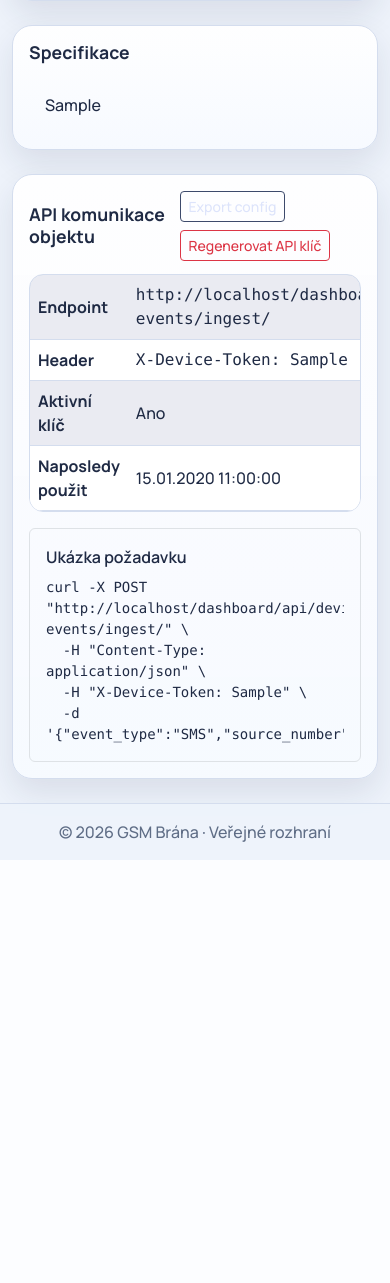
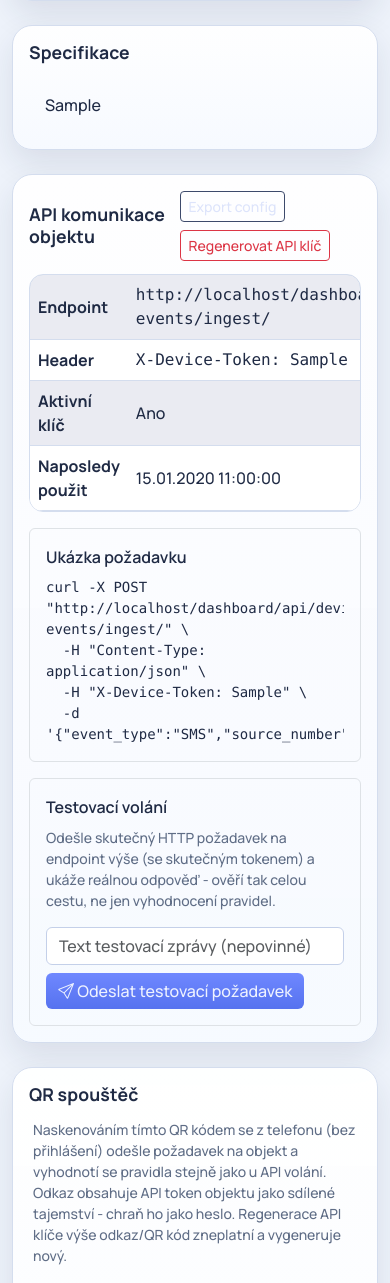
Before and after one commit to denyduck/gsm_gate, a Django app: page /dashboard/objects/1/ in a window 390 px wide. Shown: the part 1087-2370 px from the top of the page. Before the commit the page ends 1947 px from the top, so only its background shows below. Run offline with Django 5.2, Linux system fonts and the light colour scheme; a user stored in the database is signed in; tables that the repository leaves empty hold one stand-in row (values such as "Sample post"); some libraries are stand-ins or nearby versions.

Commit message:
feat: add device object test-call button and QR code trigger
Lets a device object's API endpoint be exercised for real (a genuine
HTTP round-trip with the object's actual token) from the detail page,
and adds a public token-secured QR/link trigger so scanning a phone
fires the same rule evaluation without needing to log in.

```diff
--- a/django_app/dashboard/templates/dashboard/device_object_detail.html
+++ b/django_app/dashboard/templates/dashboard/device_object_detail.html
@@ -97,5 +97,31 @@
   -H "X-Device-Token: {{ api_credential.token }}" \
   -d '{"event_type":"SMS","source_number":"{{ obj.id }}","message_body":"{{ obj.status_label|default:"test event" }}"}'</pre>
     </div>
+
+    <div class="p-3 border rounded mt-3">
+        <div class="fw-semibold mb-2">Testovací volání</div>
+        <p class="small text-muted-soft">Odešle skutečný HTTP požadavek na endpoint výše (se skutečným tokenem) a ukáže reálnou odpověď - ověří tak celou cestu, ne jen vyhodnocení pravidel.</p>
+        <form method="post" action="{% url 'device_object_test_call' obj.id %}" class="d-flex gap-2 flex-wrap align-items-start">
+            {% csrf_token %}
+            <input type="text" name="message" class="form-control" style="max-width: 360px;" placeholder="Text testovací zprávy (nepovinné)">
+            <button type="submit" class="btn btn-app-primary"><i class="bi bi-send"></i> Odeslat testovací požadavek</button>
+        </form>
+    </div>
+</section>
+
+<section class="app-panel mt-4">
+    <div class="panel-header"><h2 class="panel-title">QR spouštěč</h2></div>
+    <p class="small text-muted-soft px-1">
+        Naskenováním tímto QR kódem se z telefonu (bez přihlášení) odešle požadavek na objekt a vyhodnotí se pravidla stejně jako u API volání.
+        Odkaz obsahuje API token objektu jako sdílené tajemství - chraň ho jako heslo. Regenerace API klíče výše odkaz/QR kód zneplatní a vygeneruje nový.
+    </p>
+    <div class="d-flex gap-4 flex-wrap align-items-center p-3">
+        <img src="{% url 'device_object_qr_code' obj.id %}" alt="QR kód spouštěče objektu {{ obj.name }}" style="width: 200px; height: 200px; background: #fff; padding: 8px; border-radius: 8px;">
+        <div>
+            <div class="fw-semibold mb-1">Odkaz spouštěče</div>
+            <div class="mono small">{{ request.scheme }}://{{ request.get_host }}{% url 'device_object_trigger' api_credential.token %}</div>
+            <div class="small text-muted-soft mt-2">Volitelně lze text zprávy přizpůsobit parametrem <span class="mono">?msg=text</span> v odkazu.</div>
+        </div>
+    </div>
 </section>
 {% endblock %}
--- a/django_app/dashboard/urls.py
+++ b/django_app/dashboard/urls.py
@@ -40,7 +40,10 @@ urlpatterns = [
     path('objects/<int:pk>/delete/', views.device_object_delete, name='device_object_delete'),
     path('objects/<int:pk>/api-key/regenerate/', views.device_object_regenerate_api_key, name='device_object_regenerate_api_key'),
     path('objects/<int:pk>/api-config/export/', views.device_object_export_config, name='device_object_export_config'),
+    path('objects/<int:pk>/test-call/', views.device_object_test_call, name='device_object_test_call'),
+    path('objects/<int:pk>/qr-code/', views.device_object_qr_code, name='device_object_qr_code'),
 
     path('api/device-events/ingest/', views.device_event_ingest_api, name='device_event_ingest_api'),
+    path('t/<str:token>/', views.device_object_trigger, name='device_object_trigger'),
 
 ]
--- a/django_app/dashboard/views.py
+++ b/django_app/dashboard/views.py
@@ -1,8 +1,12 @@
 # logika pro zobrazení dashboardu a správu čísel
 # jinja2 šablony jsou v django_app/dashboard/templates/dashboard/
 
+import io
 import json
+from urllib import error as urllib_error
+from urllib import request as urllib_request
 
+import qrcode
 from django import forms
 from django.forms import modelform_factory
 from django.shortcuts import render, redirect, get_object_or_404
@@ -548,6 +552,99 @@ def device_object_export_config(request, pk):
     return response
 
 
+@login_required
+@permission_required('dashboard.view_deviceobject', raise_exception=True)
+@require_http_methods(['POST'])
+def device_object_test_call(request, pk):
+    """Skutečně zavolá reálný ingest endpoint reálným HTTP požadavkem se
+    skutečným tokenem objektu - ověří tak celou cestu (token, síť, ALLOWED_HOSTS
+    apod.), ne jen interní logiku vyhodnocení pravidel."""
+    obj = get_object_or_404(DeviceObject, pk=pk, owner=request.user)
+    credential, _ = DeviceObjectApiCredential.objects.get_or_create(
+        device_object=obj,
+        defaults={'token': DeviceObjectApiCredential.generate_token(), 'active': True},
+    )
+
+    test_message = request.POST.get('message', '').strip() or f'Testovací požadavek z detailu objektu „{obj.name}“.'
+    payload = json.dumps({
+        'event_type': 'API',
+        'source_number': str(obj.id),
+        'message_body': test_message,
+    }).encode('utf-8')
+
+    ingest_url = request.build_absolute_uri(reverse('device_event_ingest_api'))
+    req = urllib_request.Request(
+        ingest_url,
+        data=payload,
+        headers={'Content-Type': 'application/json', 'X-Device-Token': credential.token},
+        method='POST',
+    )
+    try:
+        with urllib_request.urlopen(req, timeout=8) as resp:
+            body = resp.read().decode('utf-8')
+            messages.success(request, f'Testovací požadavek proběhl úspěšně (HTTP {resp.status}): {body}')
+    except urllib_error.HTTPError as exc:
+        body = exc.read().decode('utf-8')
+        messages.error(request, f'Testovací požadavek selhal (HTTP {exc.code}): {body}')
+    except Exception as exc:
+        messages.error(request, f'Testovací požadavek selhal: {exc}')
+
+    return redirect('device_object_detail', pk=obj.pk)
+
+
+@login_required
+@permission_required('dashboard.view_deviceobject', raise_exception=True)
+def device_object_qr_code(request, pk):
+    obj = get_object_or_404(DeviceObject, pk=pk, owner=request.user)
+    credential, _ = DeviceObjectApiCredential.objects.get_or_create(
+        device_object=obj,
+        defaults={'token': DeviceObjectApiCredential.generate_token(), 'active': True},
+    )
+
+    trigger_url = request.build_absolute_uri(reverse('device_object_trigger', args=[credential.token]))
+
+    img = qrcode.make(trigger_url, box_size=8, border=2)
+    buffer = io.BytesIO()
+    img.save(buffer, format='PNG')
+
+    response = HttpResponse(buffer.getvalue(), content_type='image/png')
+    response['Cache-Control'] = 'no-store'
+    return response
+
+
+def device_object_trigger(request, token):
+    """Veřejný (bez přihlášení) spouštěč pro naskenovaný QR kód / fyzické
+    tlačítko - token v URL slouží jako sdílené tajemství (obdoba bearer
+    tokenu), takže odkaz/QR kód je potřeba chránit jako heslo."""
+    credential = DeviceObjectApiCredential.objects.filter(token=token, active=True).select_related('device_object__owner').first()
+
+    if credential is None:
+        return render(request, 'dashboard/device_object_trigger_result.html', {'ok': False}, status=404)
+
+    obj = credential.device_object
+    message_body = request.GET.get('msg', '').strip() or f'Spuštěno naskenováním QR kódu objektu „{obj.name}“.'
+
+    event_log, matched_count, queued_count = process_incoming_event(
+        user=obj.owner,
+        event_type='API',
+        source_number=str(obj.id),
+        message_body=message_body,
+        source_device_object=obj,
+    )
+
+    credential.last_used_at = event_log.created_at
+    credential.save(update_fields=['last_used_at'])
+
+    context = {
+        'ok': True,
+        'obj': obj,
+        'matched_count': matched_count,
+        'queued_count': queued_count,
+        'created_at': event_log.created_at,
+    }
+    return render(request, 'dashboard/device_object_trigger_result.html', context)
+
+
 @csrf_exempt
 @require_http_methods(['POST'])
 def device_event_ingest_api(request):
--- a/django_app/requirements_django.txt
+++ b/django_app/requirements_django.txt
@@ -3,3 +3,4 @@ psycopg2-binary>=2.9
 django-bootstrap5
 django-extensions
 django-widget-tweaks
+qrcode[pil]>=7.4
```
Also changed, not shown: django_app/dashboard/templates/dashboard/device_object_trigger_result.html (added, +30 -0 lines), docs/funkcionalita.md (+5 -1 lines).
